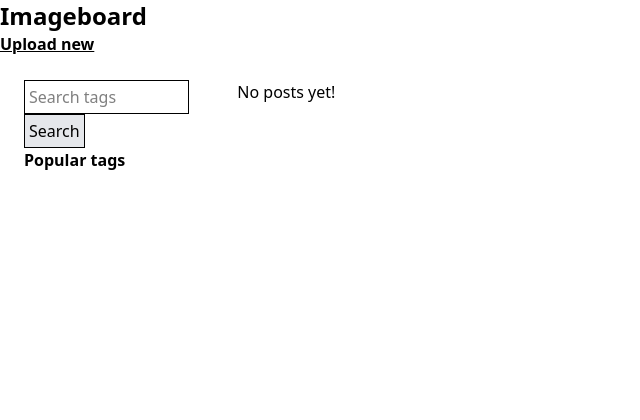
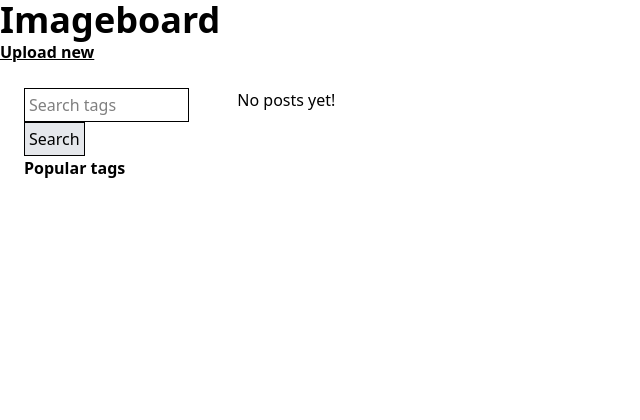
Before and after one commit to hourin9/Python-Imageboard, a Django app: page / in a window 1280 px wide. Shown: the top 420 px of the page, without its empty margins (0-640 px from the left). Run offline with Django 5.2, Linux system fonts and the light colour scheme; data that the repository does not hold is empty.

Commit message:
Changed: make the header section always visible

```diff
--- a/main/templates/base.html
+++ b/main/templates/base.html
@@ -7,6 +7,16 @@
     <script src="https://cdn.jsdelivr.net/npm/@tailwindcss/browser@4"></script>
 </head>
 <body>
+    <a href="{% url 'index' %}" class="text-4xl font-bold">
+        Imageboard
+    </a>
+
+    <br>
+
+    <a href="{% url 'upload' %}" class="font-bold underline">
+        Upload new
+    </a>
+
     {% block content %}{% endblock %}
 </body>
 </html>
--- a/main/templates/imageupdate.html
+++ b/main/templates/imageupdate.html
@@ -1,5 +1,5 @@
 {% extends "base.html" %}
-{% block title %} Update Artwork {% endblock %}
+{% block title %} Editing tags {% endblock %}
 
 {% block content %}
 <h1>Editing tags</h1>
--- a/main/templates/imageview.html
+++ b/main/templates/imageview.html
@@ -2,9 +2,6 @@
 {% block title %} Artwork view {% endblock %}
 
 {% block content %}
-<h1 class="text-2xl font-bold">Imageboard</h1>
-<a href="{% url 'upload' %}" class="font-bold underline">Upload new</a>
-
 <div class="flex h-screen">
     <div class="w-1/6 p-6 break-words overflow-y-auto">
         <form method="get" action="{% url 'index' %}">
--- a/main/templates/list.html
+++ b/main/templates/list.html
@@ -2,9 +2,6 @@
 {% block title %} Imageboard {% endblock %}
 
 {% block content %}
-<h1 class="text-2xl font-bold">Imageboard</h1>
-<a href="{% url 'upload' %}" class="font-bold underline">Upload new</a>
-
 <div class="flex h-screen">
     <div class="w-1/6 p-6 break-words overflow-y-auto">
         <form method="get">
```
